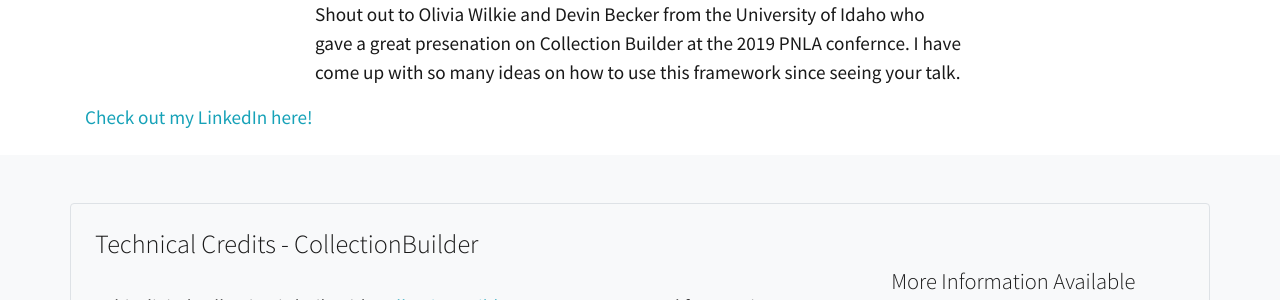
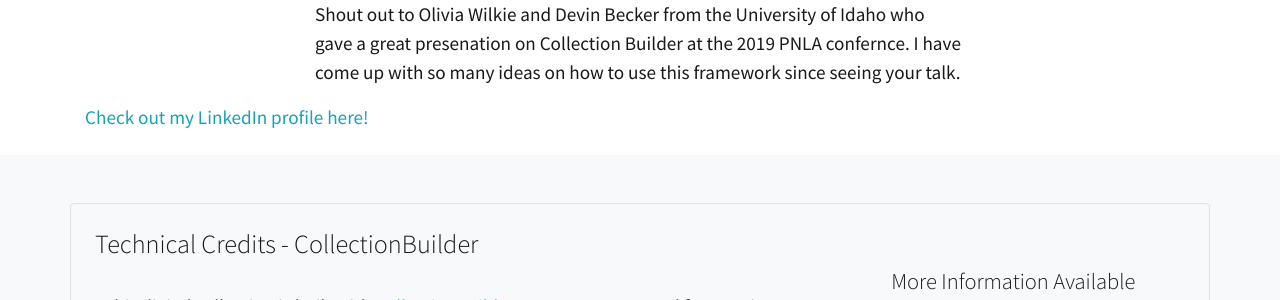
Before and after one commit to forreymr/mjvinyl, a Jekyll site: the page built from pages/about.md, in a window 1280 px wide. Shown: the part 1084-1384 px from the top of the page. Built offline with Jekyll 4.4.1, drawn with Linux system fonts in a browser that asks for light colours; nearby versions of some CDN libraries.

Commit message:
Update about.md
added word "profile" to linked in link

```diff
--- a/pages/about.md
+++ b/pages/about.md
@@ -20,4 +20,4 @@ This website is for personal use and personal professional development.  All the
 
 Shout out to Olivia Wilkie and Devin Becker from the University of Idaho who gave a great presenation on Collection Builder at the 2019 PNLA confernce.  I have come up with so many ideas on how to use this framework since seeing your talk.
 
-<div class="LI-profile-badge"  data-version="v1" data-size="medium" data-locale="en_US" data-type="horizontal" data-theme="dark" data-vanity="meredith-forrey"><a class="LI-simple-link" href='https://www.linkedin.com/in/meredith-forrey?trk=profile-badge'>Check out my LinkedIn here!</a></div>
+<div class="LI-profile-badge"  data-version="v1" data-size="medium" data-locale="en_US" data-type="horizontal" data-theme="dark" data-vanity="meredith-forrey"><a class="LI-simple-link" href='https://www.linkedin.com/in/meredith-forrey?trk=profile-badge'>Check out my LinkedIn profile here!</a></div>
```
